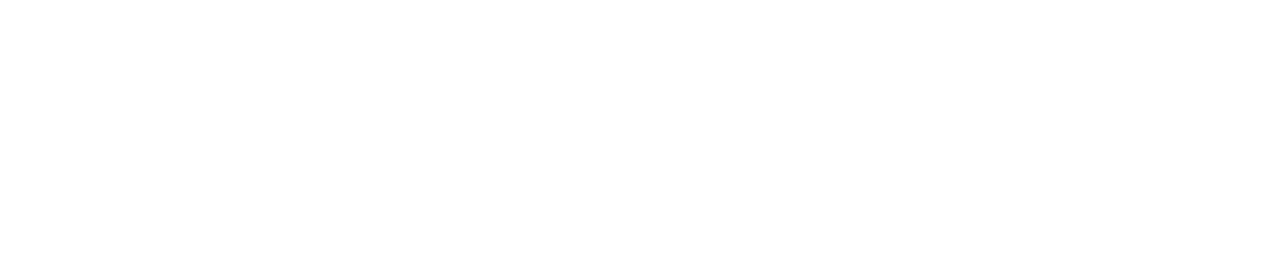
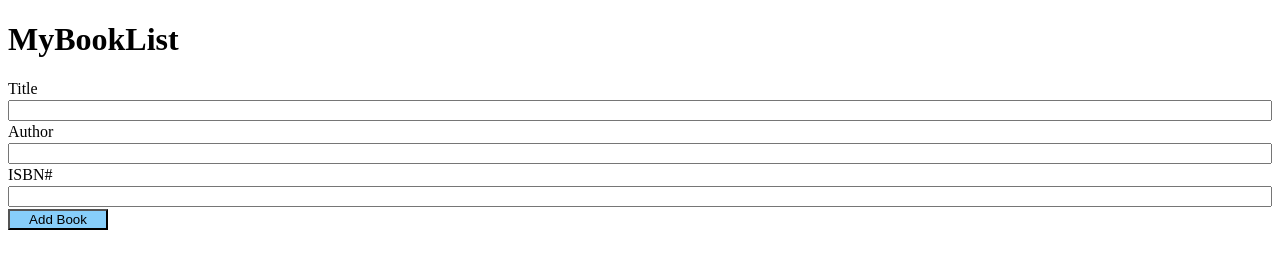
Before and after one commit to acciojob/book-list-6395728950, a website: page main.html in a window 1280 px wide. Drawn offline with Linux system fonts and the light colour scheme.

Commit message:
created a submission

```diff
--- a/main.html
+++ b/main.html
@@ -8,6 +8,21 @@
 
 <body>
 	<!-- the entire body must be written by student -->
+	<h1>MyBookList</h1>
+	<div class="form-group">
+		<form class="form-group">
+			<label for="title">Title</label>
+
+			<input id="title"></input>
+
+			<label for="author">Author</label>
+			<input id="author"></input>
+			<label for="isbn">ISBN#</label>
+			<input id="isbn"></input>
+			<button class="btn">Add Book</button>
+
+		</form>
+	</div>
     <script type="text/javascript" src="./script.js">
 </script>
 
--- a/styles.css
+++ b/styles.css
@@ -1 +1,10 @@
 /*  your css code here. If applicable */
+.form-group{
+	display:flex;
+	flex-direction:column;
+	gap:2px;
+}
+.btn{
+	width:100px;
+	background:lightskyblue
+}
```
